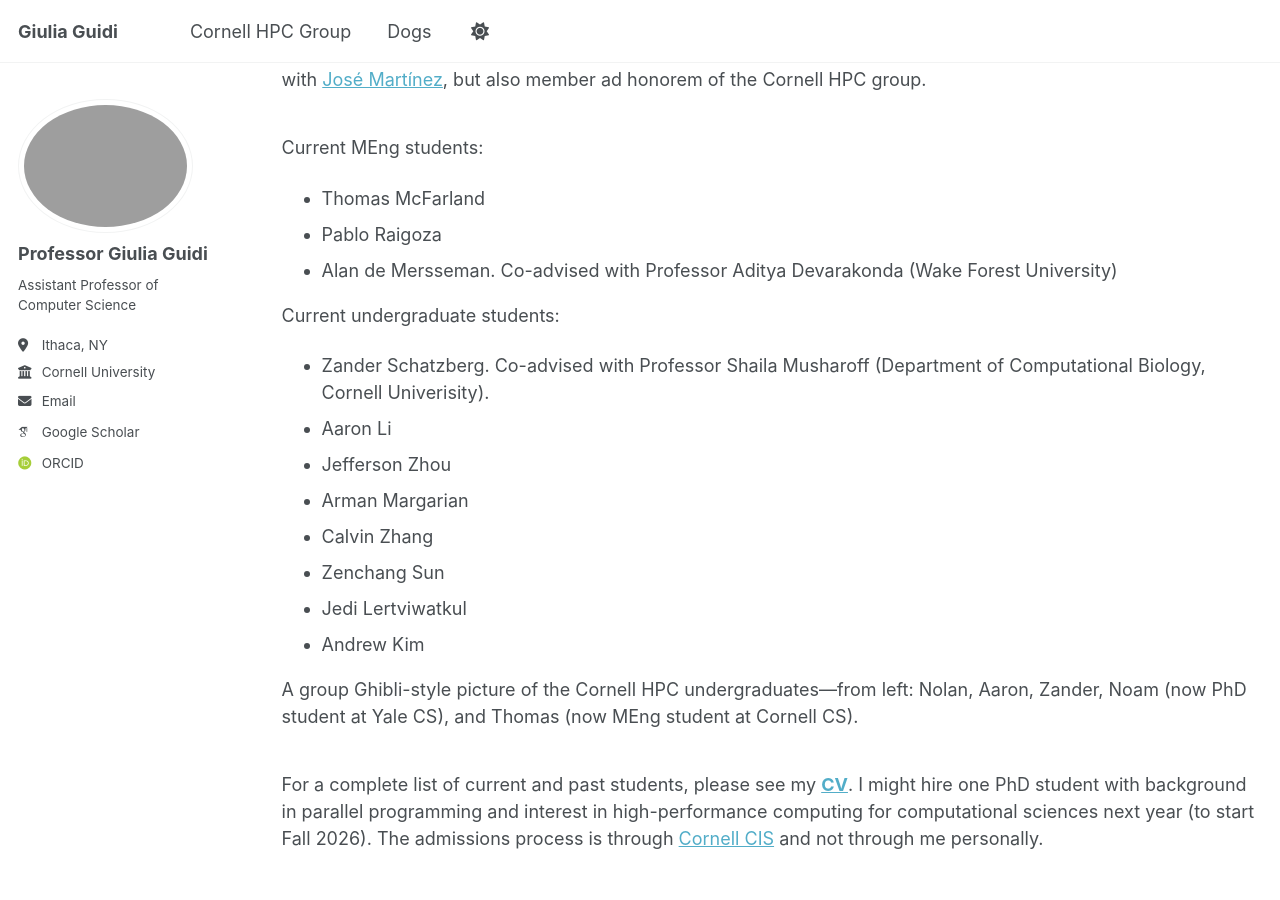
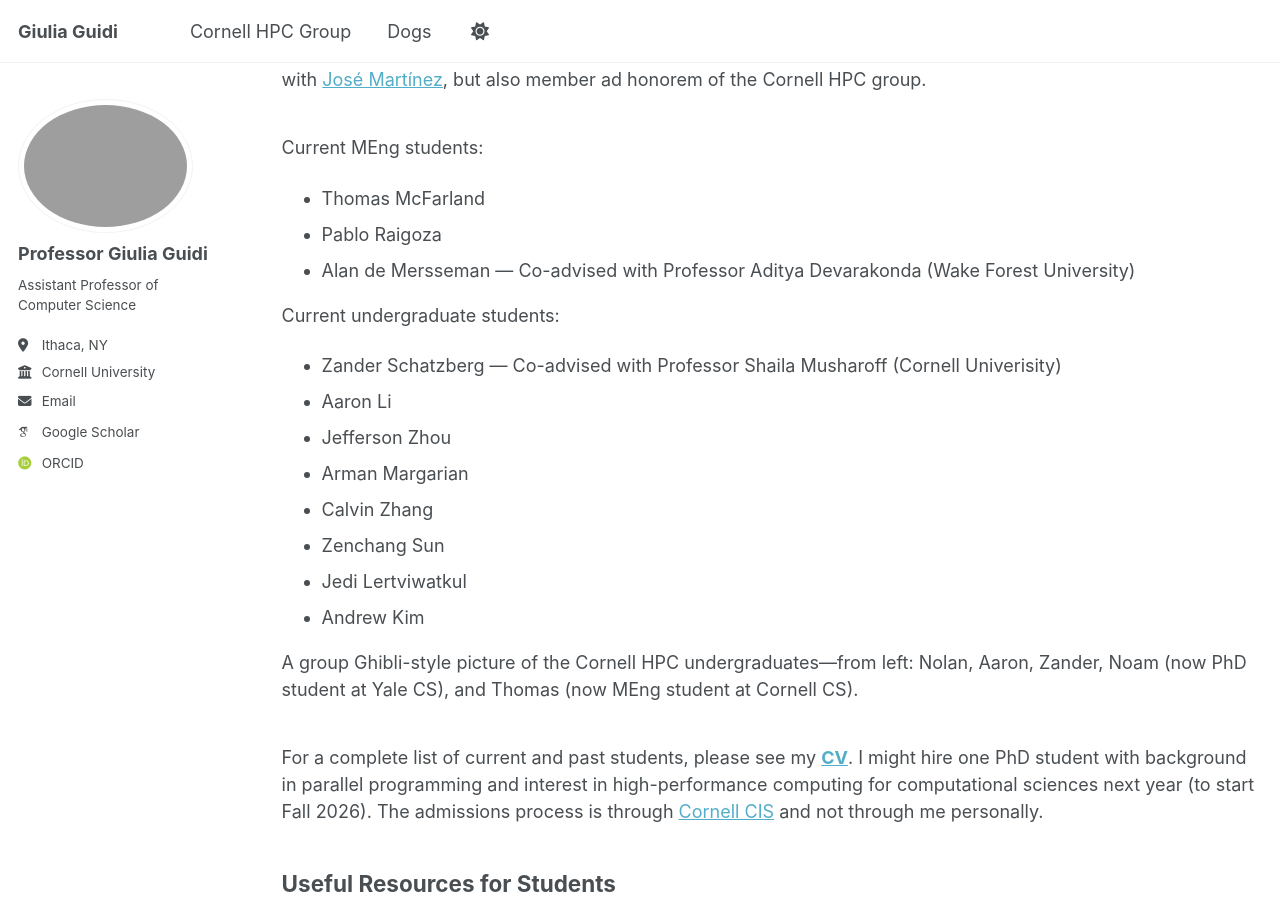
Before and after one commit to giuliaguidi/giuliaguidi.github.io, a Jekyll site: the page built from _pages/hpcgroup.html, in a window 1280 px wide and 900 px high, scrolled down 433 px. Built offline with Jekyll 4.4.1, drawn with Linux system fonts in a browser that asks for light colours; some web fonts are replaced.

Commit message:
Update hpcgroup.html

```diff
--- a/_pages/hpcgroup.html
+++ b/_pages/hpcgroup.html
@@ -69,14 +69,14 @@ author_profile: true
     <ul>
         <li>Thomas McFarland</li>
         <li>Pablo Raigoza</li>
-        <li>Alan de Mersseman. Co-advised with Professor Aditya Devarakonda (Wake Forest University)</li>
+        <li>Alan de Mersseman &mdash; Co-advised with Professor Aditya Devarakonda (Wake Forest University)</li>
     </ul>
 
     <!-- <div style="height: 20px;"></div> -->
 
     <p>Current undergraduate students:</p>
     <ul>
-        <li>Zander Schatzberg. Co-advised with Professor Shaila Musharoff (Department of Computational Biology, Cornell Univerisity).</li>
+        <li>Zander Schatzberg &mdash; Co-advised with Professor Shaila Musharoff (Cornell Univerisity)</li>
         <li>Aaron Li</li>
         <li>Jefferson Zhou</li>
         <li>Arman Margarian</li>
```
